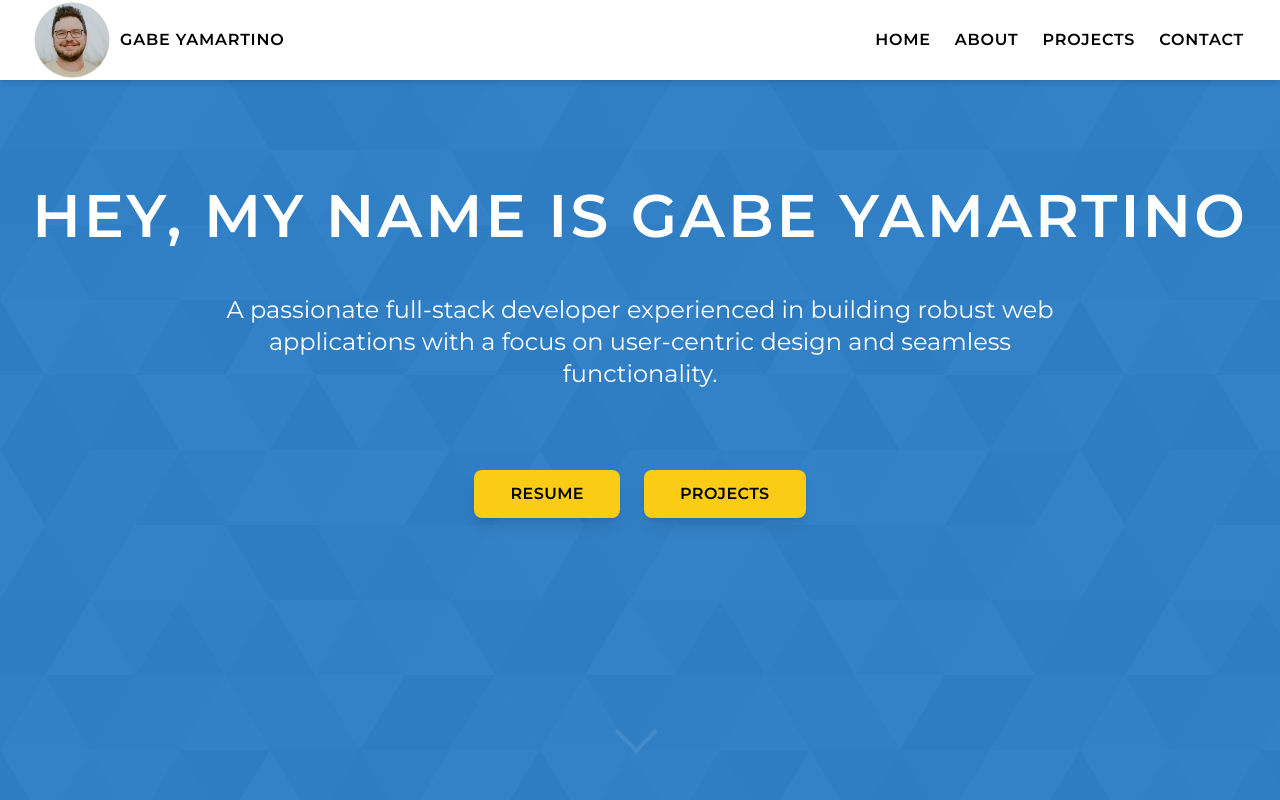
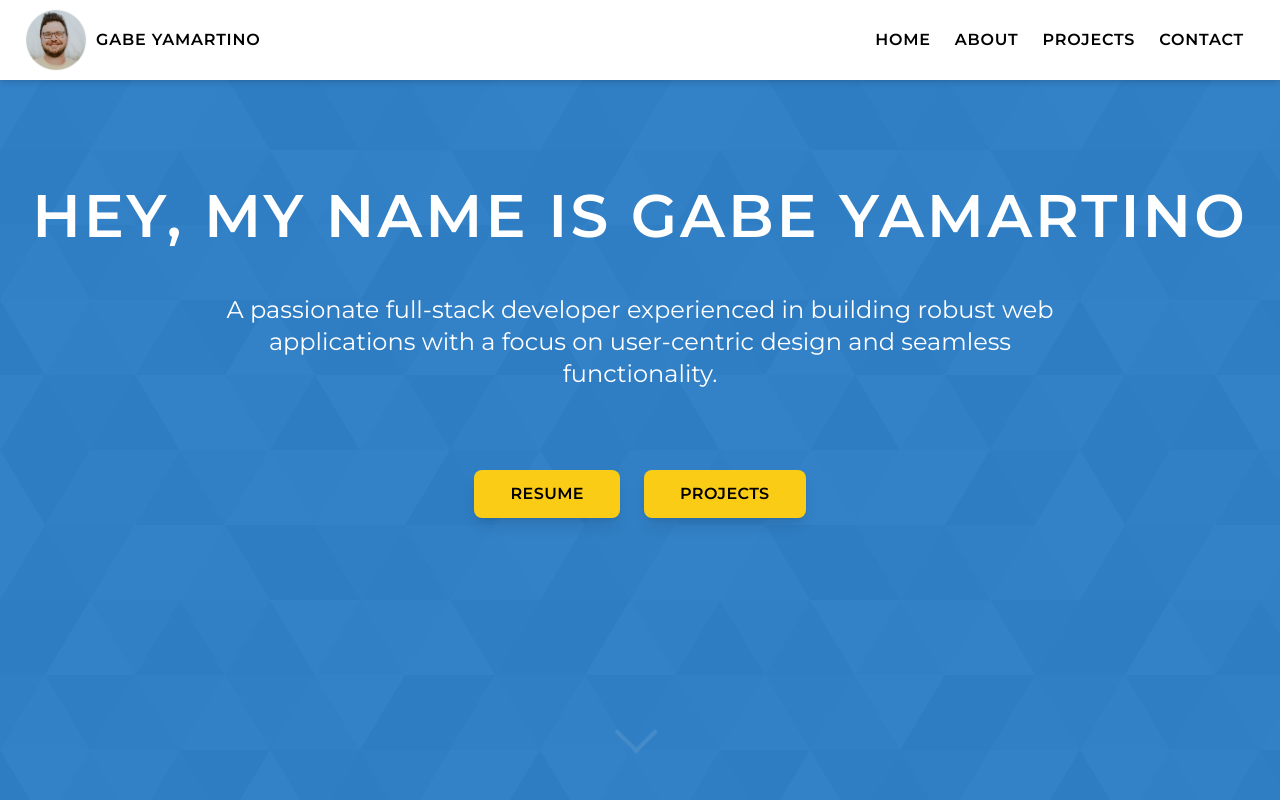
Before and after one commit to gabeyamartino/portfolio, a React (Vite) app: page / in a window 1280 px wide. Shown: the top 800 px of the page. Built offline with nearby package versions, Linux system fonts and the light colour scheme.

Commit message:
Added custom.d.ts to allow for quicker loading of logo. Tweaked some minor spacing in header

```diff
--- a/src/components/Header.tsx
+++ b/src/components/Header.tsx
@@ -27,8 +27,12 @@ const Header: React.FC<SectionProps> = ({ scrollToSection }) => {
     <header className="sticky top-0 z-10 flex w-screen bg-white px-6 py-4 shadow-md">
       <div className="flex w-full items-center justify-between">
         <div className="ml-8 flex items-center justify-center">
-          <img src={logo} className="-mx-6 -my-4 h-20 h-20" />
-          <div className="ml-8 inline-block text-sm font-semibold tracking-wider text-black md:text-base">
+          <img
+            src={logo}
+            fetchpriority="high"
+            className="-mx-10 -my-4 h-20 h-20 p-2"
+          />
+          <div className="ml-10 inline-block text-sm font-semibold tracking-wider text-black md:text-base">
             GABE YAMARTINO
           </div>
         </div>
--- a/tsconfig.json
+++ b/tsconfig.json
@@ -20,6 +20,6 @@
     "noUnusedParameters": true,
     "noFallthroughCasesInSwitch": true
   },
-  "include": ["src"],
+  "include": ["src", "custom.d.ts"],
   "references": [{ "path": "./tsconfig.node.json" }]
 }
```
Also changed, not shown: custom.d.ts (added, +7 -0 lines).
